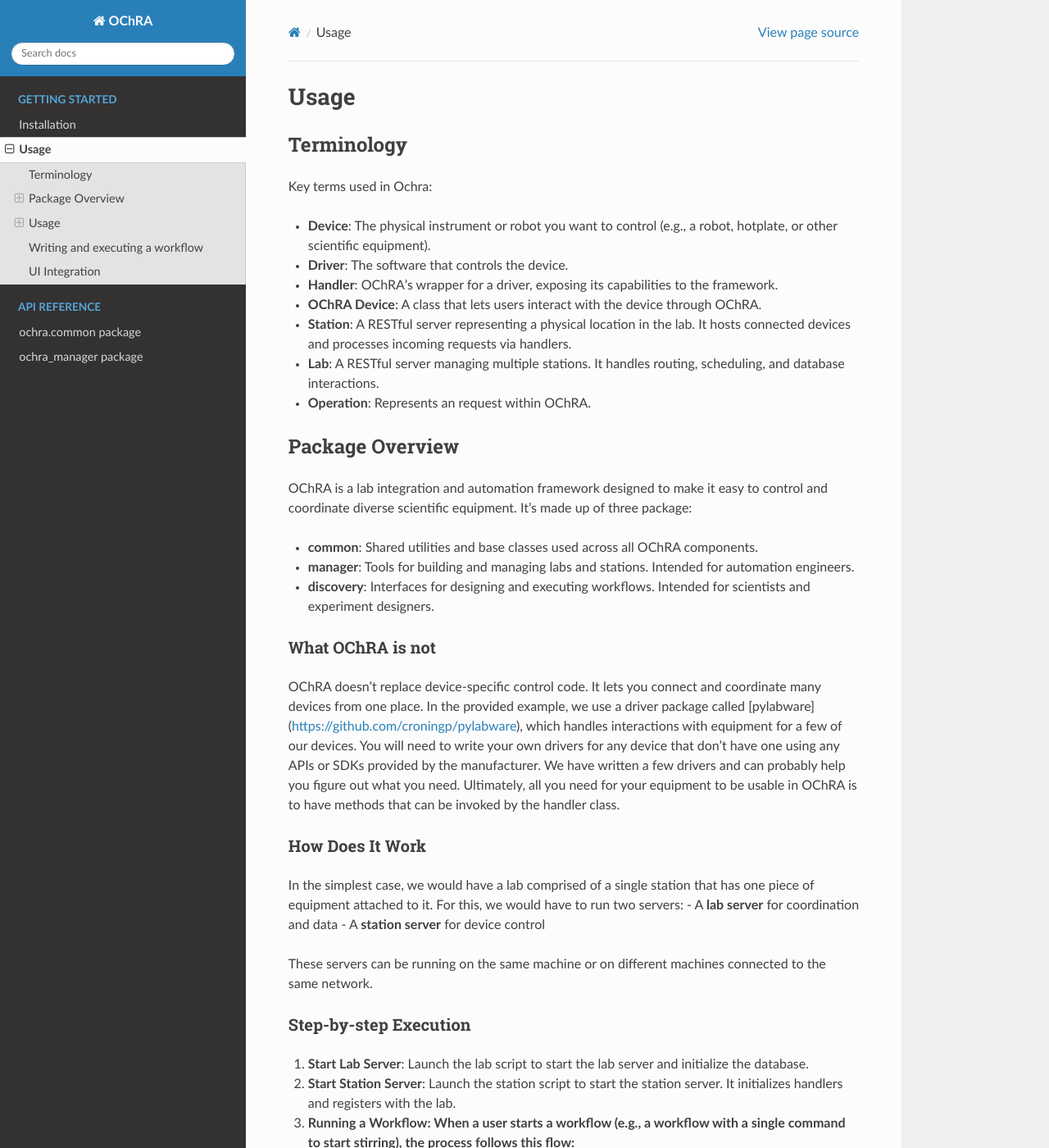
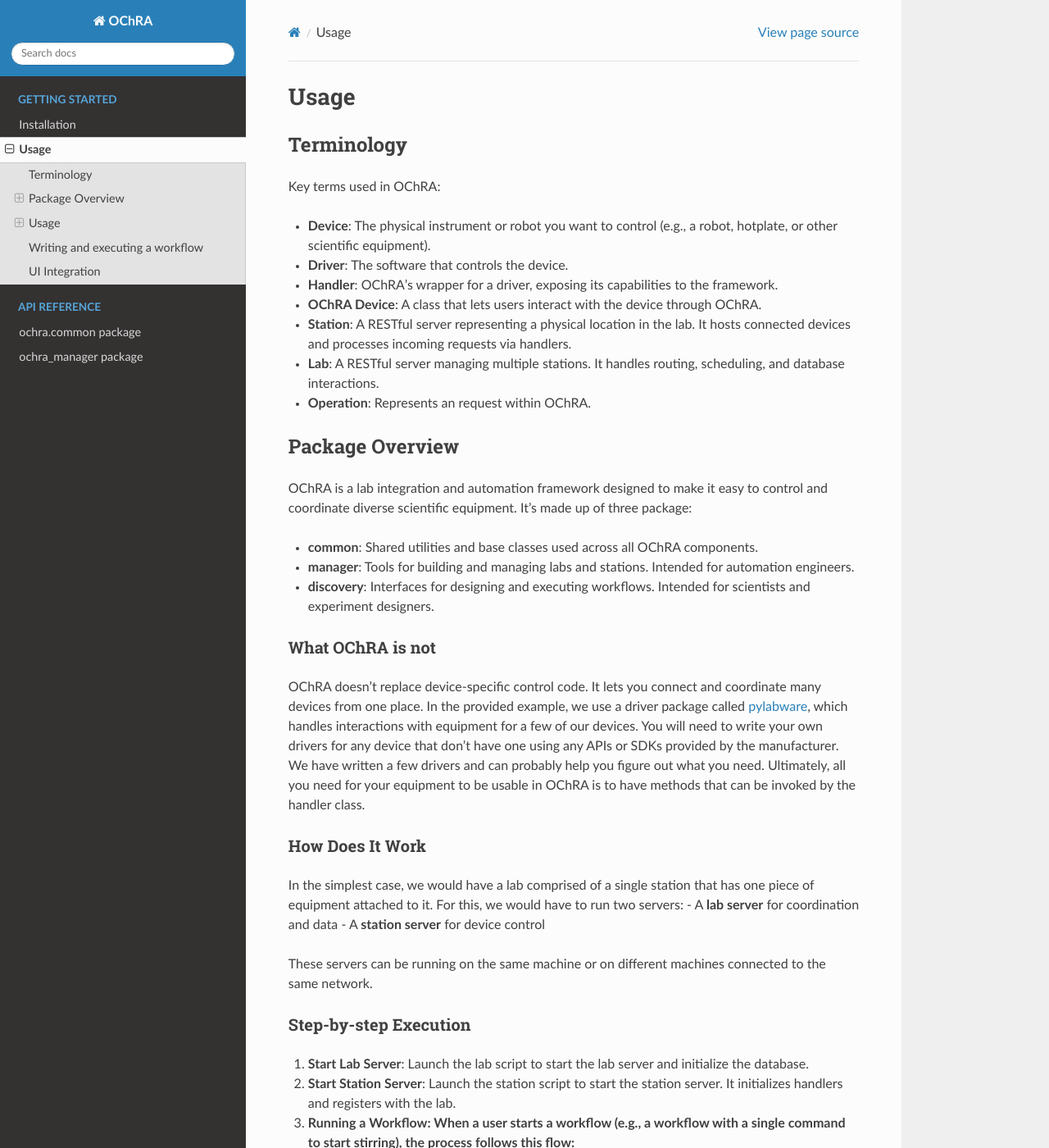
Before and after one commit to OChRA-lab/ochra, a Sphinx documentation site: the page built from docs/source/usage.rst, in a window 1280 px wide and 1400 px high. Shown: the whole window at 82% size. Built offline with Sphinx 7.4.7 and the Read the Docs theme 3.1.0, drawn with Linux system fonts in a browser that asks for light colours; some of the changed text lies outside the part shown.

Commit message:
updated rst docs

```diff
--- a/docs/source/index.rst
+++ b/docs/source/index.rst
@@ -1,6 +1,6 @@
 .. index.rst
 
-Welcome to ochra Docs
+Welcome to OChRA Docs
 ========================
 
 This is the main documentation for the framework.
--- a/docs/source/installation.rst
+++ b/docs/source/installation.rst
@@ -1,7 +1,7 @@
 Installation
 =================
 
-There are two ways to install ochra depending on your goals.
+There are two ways to install OChRA depending on your goals.
 
 Lab User Installation
 -----------------------------------
@@ -21,7 +21,7 @@ Similarly, use your favorite environment manager, set up your workspace and clon
 
 You need to install extra dependencies to be able to run the lab and station servers.
 
-First, we need to install [mongoDB](https://www.mongodb.com/docs/manual/installation/).
+First, we need to install `mongoDB <https://www.mongodb.com/docs/manual/installation/>`__.
 Then using your environment install the package::
 
     pip install ./ochra[manager]
--- a/docs/source/usage.rst
+++ b/docs/source/usage.rst
@@ -4,7 +4,7 @@ Usage
 Terminology
 -------------
 
-Key terms used in Ochra:
+Key terms used in OChRA:
 
 - **Device**: The physical instrument or robot you want to control (e.g., a robot, hotplate, or other scientific equipment).
 - **Driver**: The software that controls the device.
@@ -26,7 +26,7 @@ OChRA is a lab integration and automation framework designed to make it easy to
 What OChRA is not
 ^^^^^^^^^^^^^^^^^^^^^^^
 OChRA doesn't replace device-specific control code. It lets you connect and coordinate many devices from one place.
-In the provided example, we use a driver package called [pylabware](https://github.com/croningp/pylabware), which handles interactions with equipment for a few of our devices.
+In the provided example, we use a driver package called `pylabware <https://github.com/croningp/pylabware>`_, which handles interactions with equipment for a few of our devices.
 You will need to write your own drivers for any device that don't have one using any APIs or SDKs provided by the manufacturer.
 We have written a few drivers and can probably help you figure out what you need. Ultimately, all you need for your equipment to be usable in OChRA is to have methods that can be invoked by the handler class.
 
@@ -176,7 +176,7 @@ Lab setup
 ************************
 In OChRA framework, each lab would have a single lab server that handles the lab's data and manages its stations and their operation execution.
 
-Setting up a lab is quick and easy. Use a short script similar to [Example_lab.py](https://github.com/OChRA-lab/ochra/blob/main/examples/Example_lab.py) to initialize your lab server and then run it.
+Setting up a lab is quick and easy. Use a short script similar to `Example_lab.py <https://github.com/OChRA-lab/ochra/blob/main/examples/Example_lab.py>`__ to initialize your lab server and then run it.
 You can customize the server's hostname and port with `uvicorn`. For debugging and testing, we also delete the OChRA DB on startup, but you can skip this if you don't need to. See below:
 ::
 
```
